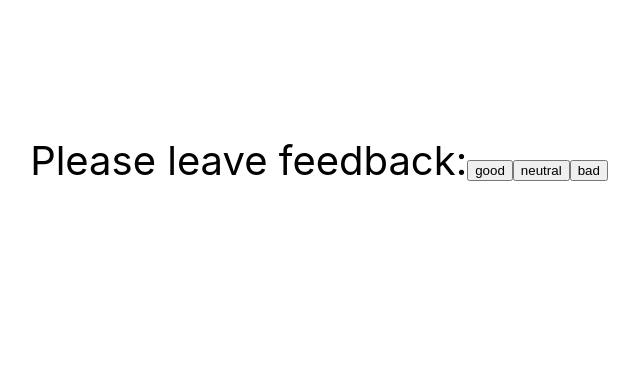
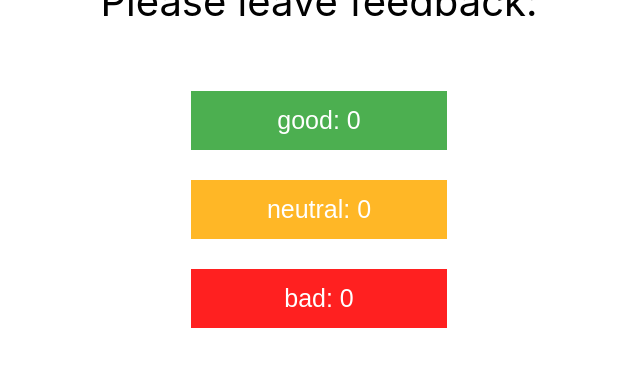
Before and after one commit to IrynaYrrr/goit-react-hw-02-feedback, a React (Create React App) app: page / in a window 1280 px wide. Shown: the top 366 px of the page, without its empty margins (321-961 px from the left). Built offline with nearby package versions, Linux system fonts and the light colour scheme.

Commit message:
complete step 1

```diff
--- a/src/components/App.jsx
+++ b/src/components/App.jsx
@@ -1,19 +1,55 @@
-import Feedback from './feedback/Feedback';
+import React, { Component } from "react";
 
-export const App = () => {
-  return (
-    <div
-      style={{
+export class App extends Component {
+  state = {
+    good: 0,
+    neutral: 0,
+    bad: 0
+  };
+
+
+  handleGood = () => {
+    this.setState((prevState) => {
+      return {
+        good: prevState.good + 1,
+      }
+    })
+  }
+
+  handleNeutral = () => {
+    this.setState((prevState) => {
+      return {
+        neutral: prevState.neutral + 1,
+      }
+    })
+  }
+
+  handleBad = () => {
+    this.setState((prevState) => {
+      return {
+        bad: prevState.bad + 1
+      }
+    })
+  }
+
+  render() {
+
+    return (
+      <div style={{
         height: '40vh',
         display: 'flex',
+        flexDirection: 'column',
         justifyContent: 'center',
         alignItems: 'center',
         fontSize: 40,
         color: '#010101'
-      }}
-    >
-      Please leave feedback:
-      <Feedback />
-    </div>
-  );
-};
+      }}>
+
+        <span className='title-feedback'>Please leave feedback:</span>
+        <button onClick={this.handleGood} type="button" className='feedback-btn good-btn'>good: {this.state.good}</button>
+        <button onClick={this.handleNeutral} type="button" className='feedback-btn neutral-btn'>neutral: {this.state.neutral}</button>
+        <button onClick={this.handleBad} type="button" className='feedback-btn bad-btn'>bad: {this.state.bad}</button>
+      </div>
+    );
+  }
+}
--- a/src/components/feedback/Feedback.jsx
+++ /dev/null
@@ -1,13 +0,0 @@
-import React from 'react';
-// import css from "./Feedback.module.css";
-// import PropTypes from 'prop-types';
-
-export default function Feedback({ good, neutral, bad }) {
-  return (
-    <div>
-      <button>good</button>
-      <button>neutral</button>
-      <button>bad</button>
-    </div>
-  )
-}
--- a/src/index.css
+++ b/src/index.css
@@ -13,3 +13,32 @@ code {
   font-family: source-code-pro, Menlo, Monaco, Consolas, 'Courier New',
     monospace;
 }
+
+.title-feedback {
+  margin-bottom: 50px;
+}
+
+.feedback-btn {
+  width: 20%;
+  margin: 15px 0;
+  border: none;
+  color: white;
+  padding: 15px 32px;
+  text-align: center;
+  text-decoration: none;
+  display: inline-block;
+  font-size: 25px;
+  cursor: pointer;
+}
+
+.good-btn {
+  background-color: #4caf50;
+}
+
+.neutral-btn {
+  background-color: #ffb726;
+}
+
+.bad-btn {
+  background-color: #ff2020;
+}
```
Also changed, not shown: src/components/feedback/Feedback.module.css (deleted).
